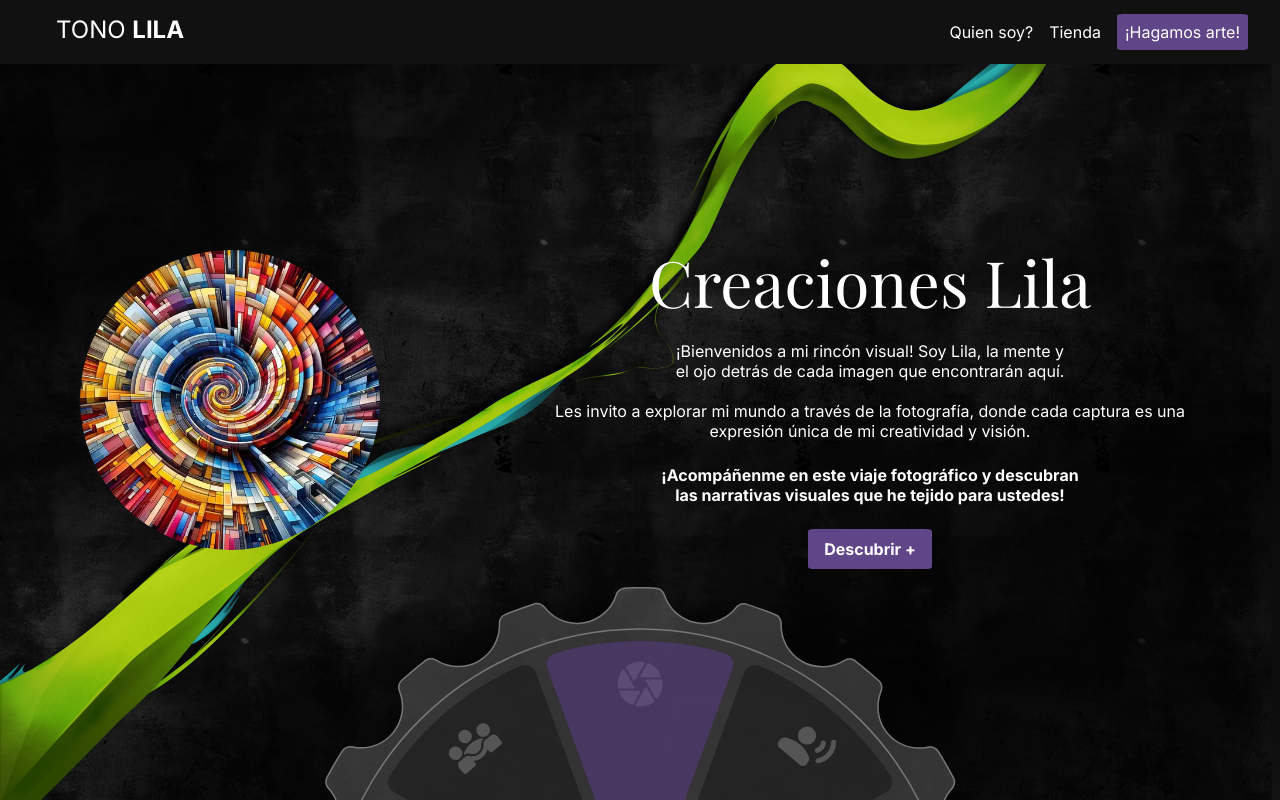
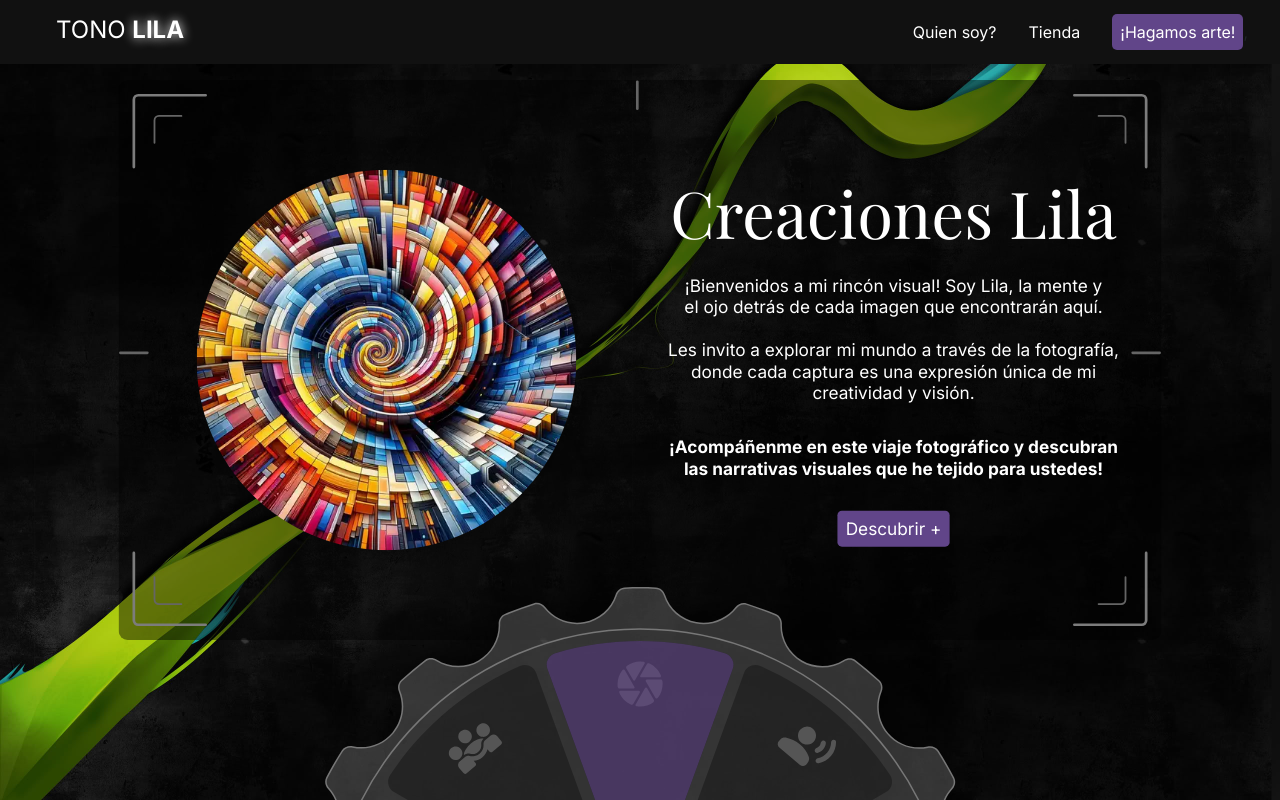
Before and after one commit to tonoLila/tonoLilaweb, a React (Vite) app: page / in a window 1280 px wide. Built offline with nearby package versions, Linux system fonts and the light colour scheme.

Commit message:
foco desktop

```diff
--- /dev/null
+++ b/src/components/Focus.jsx
@@ -0,0 +1,101 @@
+import { motion } from "framer-motion";
+import styles from "@styles/focus.module.css";
+const Focus = ({ children }) => {
+  return (
+    <motion.svg
+      className={styles.focus}
+      width="100%"
+      height=" 100%"
+      viewBox="0 0 1162 624"
+      fill="none"
+      xmlns="http://www.w3.org/2000/svg"
+    >
+      <g>
+        <path
+          d="M1145 97L1145 22C1145 19.2386 1142.76 17 1140 17L1065 17"
+          stroke="#DCDCDC"
+          strokeWidth="3"
+          strokeLinecap="round"
+        />
+        <path
+          d="M17 527L17 602C17 604.761 19.2386 607 22 607L97 607"
+          stroke="#DCDCDC"
+          strokeWidth="3"
+          strokeLinecap="round"
+        />
+        <path
+          d="M1122 70L1122 45C1122 42.2386 1119.76 40 1117 40L1092 40"
+          stroke="#B4B4B4"
+          strokeWidth="2"
+          strokeLinecap="round"
+        />
+        <path
+          d="M40 554L40 579C40 581.761 42.2386 584 45 584L70 584"
+          stroke="#B4B4B4"
+          strokeWidth="2"
+          strokeLinecap="round"
+        />
+        <path
+          d="M1065 607L1140 607C1142.76 607 1145 604.761 1145 602L1145 527"
+          stroke="#DCDCDC"
+          strokeWidth="3"
+          strokeLinecap="round"
+        />
+        <path
+          d="M97 17L22 17C19.2386 17 17 19.2386 17 22L17 97"
+          stroke="#DCDCDC"
+          strokeWidth="3"
+          strokeLinecap="round"
+        />
+        <path
+          d="M1092 584L1117 584C1119.76 584 1122 581.761 1122 579L1122 554"
+          stroke="#B4B4B4"
+          strokeWidth="2"
+          strokeLinecap="round"
+        />
+        <path
+          d="M70 40L45 40C42.2386 40 40 42.2386 40 45L40 70"
+          stroke="#B4B4B4"
+          strokeWidth="2"
+          strokeLinecap="round"
+        />
+        <path
+          d="M578 2L578 32"
+          stroke="#B4B4B4"
+          strokeWidth="3"
+          strokeLinecap="round"
+        />
+        <path
+          d="M578 592L578 622"
+          stroke="transparent"
+          strokeWidth="3"
+          strokeLinecap="round"
+        />
+        <path
+          d="M1160 304L1130 304"
+          stroke="#B4B4B4"
+          strokeWidth="3"
+          strokeLinecap="round"
+        />
+        <path
+          d="M32 304L2 304"
+          stroke="#B4B4B4"
+          strokeWidth="3"
+          strokeLinecap="round"
+        />
+      </g>
+      <foreignObject x="0" y="0" width="100%" height="100%">
+        <motion.div
+          initial={{ opacity: 0 }}
+          animate={{ opacity: 1 }}
+          transition={{ duration: 2, ease: "easeInOut" }}
+          className={styles.focus_container}
+        >
+          {children}
+        </motion.div>
+      </foreignObject>
+    </motion.svg>
+  );
+};
+
+export default Focus;
--- a/src/components/Hero.jsx
+++ b/src/components/Hero.jsx
@@ -1,6 +1,7 @@
 import { motion } from "framer-motion";
 import Markers from "@components/Markers";
 import styles from "@styles/hero.module.css";
+import Focus from "@components/Focus";
 
 const Hero = ({
   title,
@@ -24,16 +25,10 @@ const Hero = ({
         ease: "easeInOut",
       }}
     >
-      {/* <div className={styles.hero_container}> */}
+      <div className={styles.hero_container}>
+        <Focus>
           <div className={styles.image_container}>
-        <motion.img
-          src={imageUrl}
-          className={styles.hero_image}
-          initial={{ filter: "blur(10px)" }}
-          animate={{ filter: "blur(0px)" }}
-          exit={{ filter: "blur(25px)" }}
-          transition={{ duration: 0.5, ease: "easeInOut" }}
-        />
+            <img src={imageUrl} className={styles.hero_image} />
           </div>
           <div
             className={styles.text_container}
@@ -47,13 +42,14 @@ const Hero = ({
             <p className={styles.hero_bold}>{boldText}</p>
             {isDesktop && <button className={styles.cta}>{button}</button>}
           </div>
+        </Focus>
         {!isDesktop && (
           <div className="button_container">
             <button className={styles.cta_mobile}>{button}</button>
             <Markers sections={sections} currentSection={currentSection} />
           </div>
         )}
-      {/* </div> */}
+      </div>
     </motion.div>
   );
 };
--- a/src/components/Navbar.jsx
+++ b/src/components/Navbar.jsx
@@ -39,6 +39,7 @@ const Navbar = () => {
     >
       Tienda
     </Link>,
+    <motion.div whileHover={{ scale: 1.1 }} whileTap={{ scale: 0.9 }}>
       <Link
         to="/contacto"
         className={`${styles.nav_item} ${styles.button}`}
@@ -46,13 +47,24 @@ const Navbar = () => {
         onClick={handleItemClick}
       >
         ¡Hagamos arte!
-    </Link>,
+      </Link>
+      ,
+    </motion.div>,
   ];
 
   return (
     <div className={styles.nav}>
       <Link to="/" className={styles.logo}>
-        Tono <span>Lila</span>
+        Tono{" "}
+        <motion.span
+          style={{ textShadow: "0 0 5px #fff" }}
+          animate={{
+            textShadow: ["0 0 5px #fff", "0 0 15px #fff", "0 0 5px #fff"],
+          }}
+          transition={{ repeat: Infinity, duration: 2, ease: "linear" }}
+        >
+          Lila
+        </motion.span>
       </Link>
       {!isDesktop && <Burger />}
       {(isDesktop || isMenuOpen) && (
--- /dev/null
+++ b/src/styles/focus.module.css
@@ -0,0 +1,14 @@
+.focus_container {
+    height: 100%;
+    display: flex;
+    justify-content: center;
+    align-items: center;
+    padding: 1em;
+    background-color: #00000070;
+    color: #fff;
+    border-radius: 10px;
+}
+
+.focus {
+    padding-top: 5em;
+}
--- a/src/styles/hero.module.css
+++ b/src/styles/hero.module.css
@@ -14,71 +14,67 @@
     align-items: center;
     height: 80vh;
     width: 100%;
-    padding: 0 5em;
 }
 
 .hero_image {
     border-radius: 50%;
-    width: 300px;
+    width: 75%;
 }
 
 .image_container {
-    height: 100%;
+    width: 50%;
     display: flex;
     justify-content: center;
     align-items: center;
-    padding: 0 5em;
 }
 
 .text_container {
+    width: 50%;
     display: flex;
     flex-direction: column;
-    justify-content: center;
+    justify-content: space-evenly;
     align-items: center;
     text-wrap: balance;
-    padding: 0 5em;
+    text-align: justify;
 }
 
 .hero_title {
     font-family: 'Playfair Display', serif;
-    font-size: 4em;
+    font-size: 4.5em;
     text-align: center;
-    padding: .2em;
     color: #fff;
-    width: 100%;
+
 }
 
 .hero_text {
     text-align: center;
     line-height: normal;
-    font-size: 1em;
+    font-size: 1.2em;
     color: #fff;
-    width: 100%;
+    padding: 1em;
 }
 
 .hero_bold {
-    width: 100%;
+
     font-weight: bold;
     text-align: center;
     line-height: normal;
-    font-size: 1em;
-    padding: .5em;
+    font-size: 1.2em;
     color: #fff;
 }
 
 .cta {
-    cursor: pointer;
     background-color: #614589;
     border: none;
-    padding: .5em 1em;
-    border-radius: 5%;
+    padding: .3em .5em;
+    border-radius: 5px;
     color: #fff;
     text-align: center;
-    font-size: 1em;
-    font-weight: bold;
+    font-size: 1.2em;
+    margin-top: 1em;
 }
 
-@media (max-width: 992px) {
+/* @media (max-width: 992px) {
     .image_container {
         display: none;
     }
@@ -138,4 +134,4 @@
         font-weight: bold;
     }
 
-}
+} */
--- a/src/styles/navbar.module.css
+++ b/src/styles/navbar.module.css
@@ -27,7 +27,7 @@
 .nav_list {
     display: flex;
     align-items: center;
-    gap: 1em;
+    gap: 2em;
     list-style: none;
 }
 
@@ -43,7 +43,7 @@
 .button {
     border: none;
     padding: .5em .5em;
-    border-radius: 5%;
+    border-radius: 5px;
     background-color: #614589;
     color: #fff;
 }
```
Lines whose indentation alone changed are shown as unchanged.
